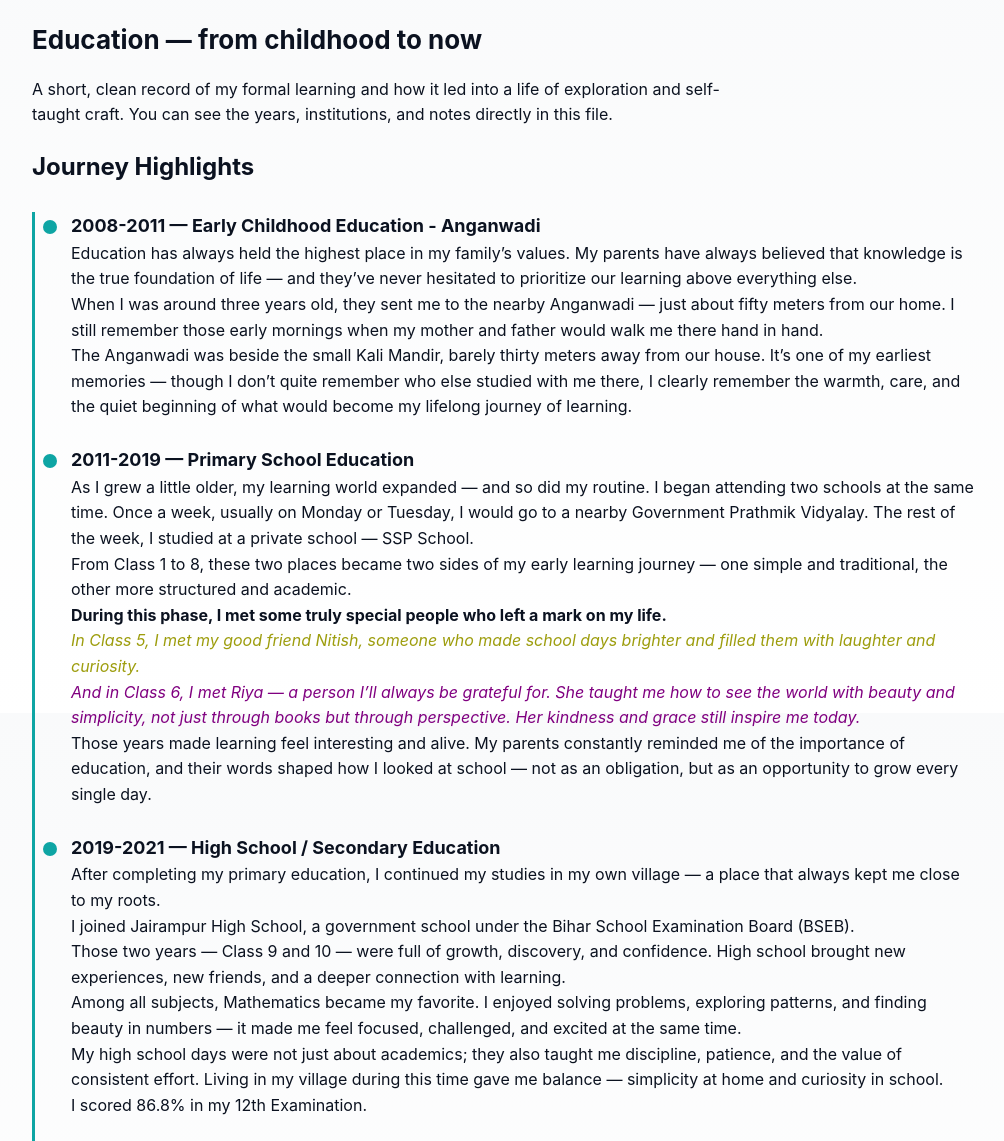
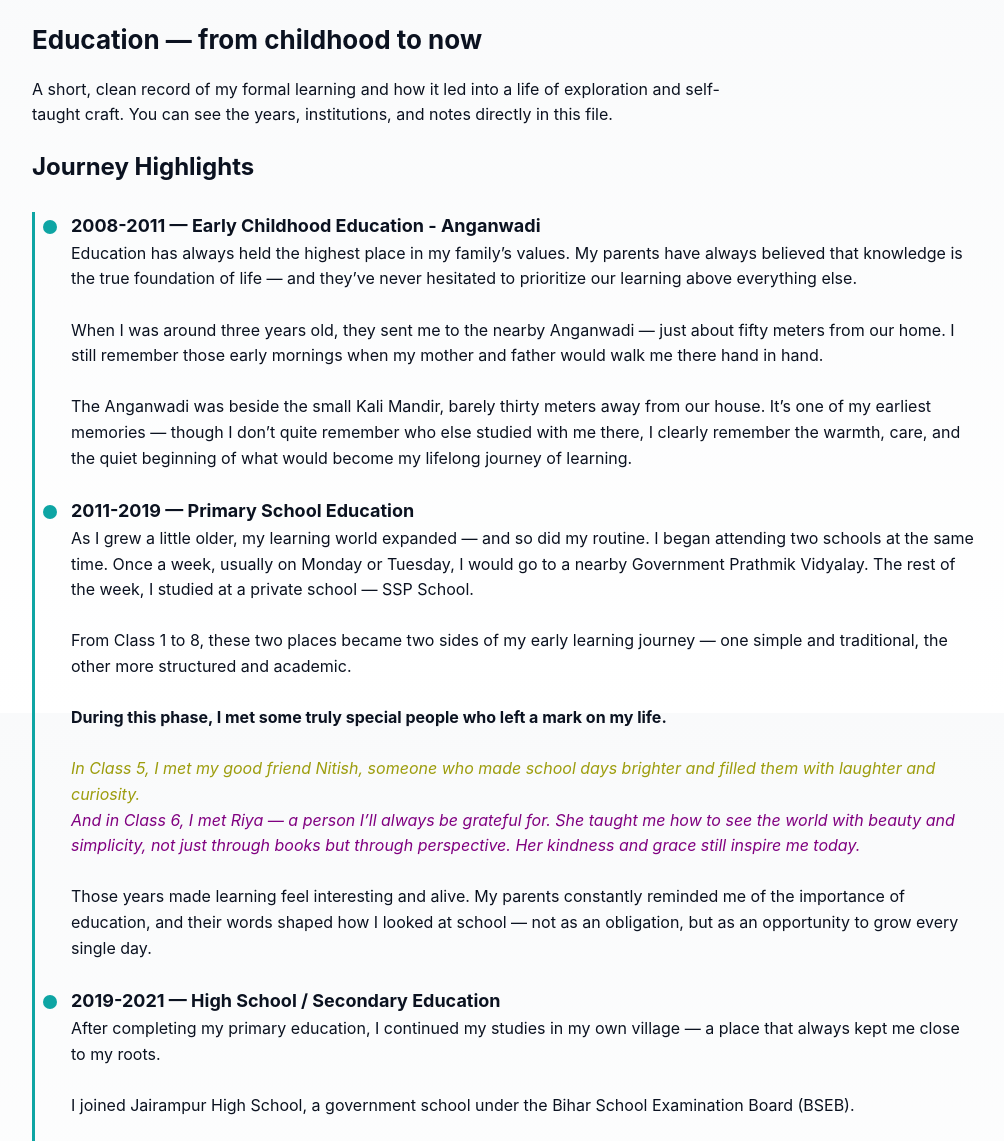
Before and after one commit to NittyshryPrabhu/nittyshryprabhu-portfolio, a plain HTML site: page education.html in a window 1280 px wide. Shown: the part 87-1228 px from the top of the page, without its empty margins (136-1140 px from the left). Drawn offline with Linux system fonts and the light colour scheme.

Commit message:
Update in index file ,aboutpage , style file, education.html

```diff
--- a/education.html
+++ b/education.html
@@ -80,30 +80,30 @@
           <h3>2008-2011 — Early Childhood Education - Anganwadi</h3>
            <span>Education has always held the highest place in my family’s values. My parents have always believed
               that knowledge is the true foundation of life — and they’ve never hesitated to prioritize our learning
-              above everything else. <br>
+              above everything else. <br><br>
 
               When I was around three years old, they sent me to the nearby Anganwadi — just about fifty meters from our
               home. I still remember those early mornings when my mother and father would walk me there hand in hand.
-              <br>
+              <br><br>
 
               The Anganwadi was beside the small Kali Mandir, barely thirty meters away from our house. It’s one of my
               earliest memories — though I don’t quite remember who else studied with me there, I clearly remember the
-              warmth, care, and the quiet beginning of what would become my lifelong journey of learning.</span>
+              warmth, care, and the quiet beginning of what would become my lifelong journey of learning.</span><br>
         </div>
         <div class="timeline-item">
           <h3>2011-2019 — Primary School Education</h3>
           <span>As I grew a little older, my learning world expanded — and so did my routine.
               I began attending two schools at the same time. Once a week, usually on Monday or Tuesday, I would go to a
-              nearby Government Prathmik Vidyalay. The rest of the week, I studied at a private school — SSP School.<br>
+              nearby Government Prathmik Vidyalay. The rest of the week, I studied at a private school — SSP School.<br><br>
               From Class 1 to 8, these two places became two sides of my early learning journey — one simple and
-              traditional, the other more structured and academic. <br>
+              traditional, the other more structured and academic. <br><br>
 
-              <b>During this phase, I met some truly special people who left a mark on my life. </b> <br>
+              <b>During this phase, I met some truly special people who left a mark on my life. </b> <br><br>
               <i style="color: rgb(157, 157, 13);">In Class 5, I met my good friend Nitish, someone who made school days
                 brighter and filled them with laughter and curiosity.</i> <br>
               <i style="color: purple;">And in Class 6, I met Riya — a person I’ll always be grateful for. She taught me
                 how to see the world with beauty and simplicity, not just through books but through perspective. Her
-                kindness and grace still inspire me today.</i> <br>
+                kindness and grace still inspire me today.</i> <br><br>
 
               Those years made learning feel interesting and alive.
               My parents constantly reminded me of the importance of education, and their words shaped how I looked at
@@ -112,36 +112,36 @@
         <div class="timeline-item">
           <h3>2019-2021 — High School / Secondary Education</h3>
           <span>After completing my primary education, I continued my studies in my own village — a place that always
-              kept me close to my roots.<br>
+              kept me close to my roots.<br><br>
               I joined Jairampur High School, a government school under the Bihar School Examination Board (BSEB).
-              <br>
+              <br><br>
               Those two years — Class 9 and 10 — were full of growth, discovery, and confidence.
-              High school brought new experiences, new friends, and a deeper connection with learning.<br>
+              High school brought new experiences, new friends, and a deeper connection with learning.<br><br>
               Among all subjects, Mathematics became my favorite. I enjoyed solving problems, exploring patterns, and
               finding beauty in numbers — it made me feel focused, challenged, and excited at the same time.
-              <br>
+              <br><br>
               My high school days were not just about academics; they also taught me discipline, patience, and the value
               of consistent effort.
               Living in my village during this time gave me balance — simplicity at home and curiosity in school.
-              <br>
+              <br><br>
               I scored 86.8% in my 12th Examination.</span>
         </div>
         <div class="timeline-item">
           <h3>2021-2023 — Higher Secondary / Intermediate Education</h3>
           <span>I continued my studies in my village itself — completing Class 11 and 12 from Jairampur High School,
-              under the Bihar School Examination Board (BSEB). <br>
+              under the Bihar School Examination Board (BSEB). <br><br>
 
               These two years quietly changed the way I looked at the world — and at myself.
               I began to notice things more deeply: the people around me, their struggles, their ways of thinking.
-              Somewhere within, a shift started happening.<br>
+              Somewhere within, a shift started happening.<br><br>
               <i style="color: green;">I began to question, to explore, and to understand what truly mattered to me.
-              </i><br>
+              </i><br><br>
 
               I’ve always been a sensitive and curious person, eager to see every detail, to know the “why” behind
               things.
               During this time, that curiosity turned inward — I started searching for myself.
               While most people around me followed the same line, I somehow felt drawn to a different path, one that was
-              uniquely mine. <br>
+              uniquely mine. <br><br>
 
               <i style="color: purple;">After about two years, I met Riya again. She seemed a bit changed — and perhaps,
                 so was I.
@@ -153,7 +153,7 @@
 
               When I entered Class 12, I grew frustrated with the local teaching methods — they no longer inspired me.
               So, I stopped relying on classroom lessons and began self-studying, observing life, society, and the world
-              more closely instead. <br>
+              more closely instead. <br><br>
 
               That phase taught me independence and self-discipline.
               When the results came, I scored 76.4% in my 12th exams — a mark that meant more than numbers; it reflected
```
